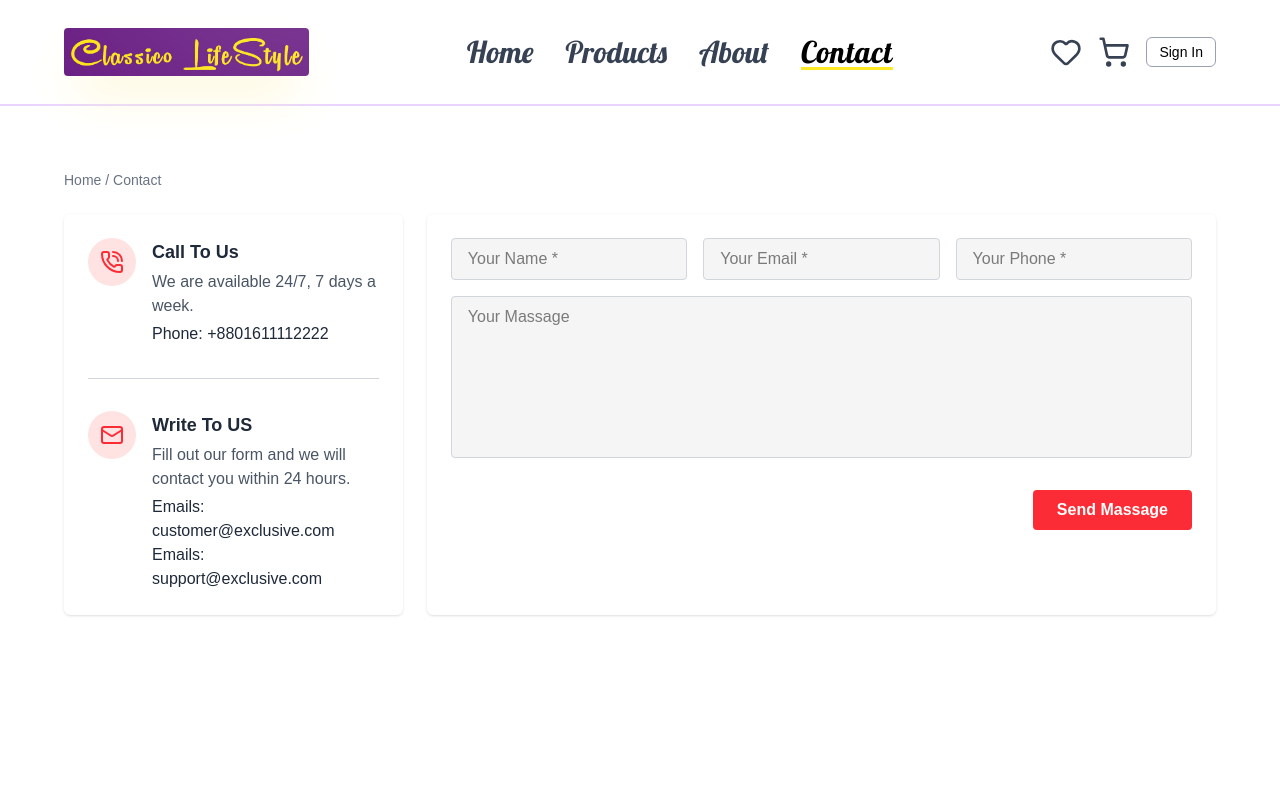
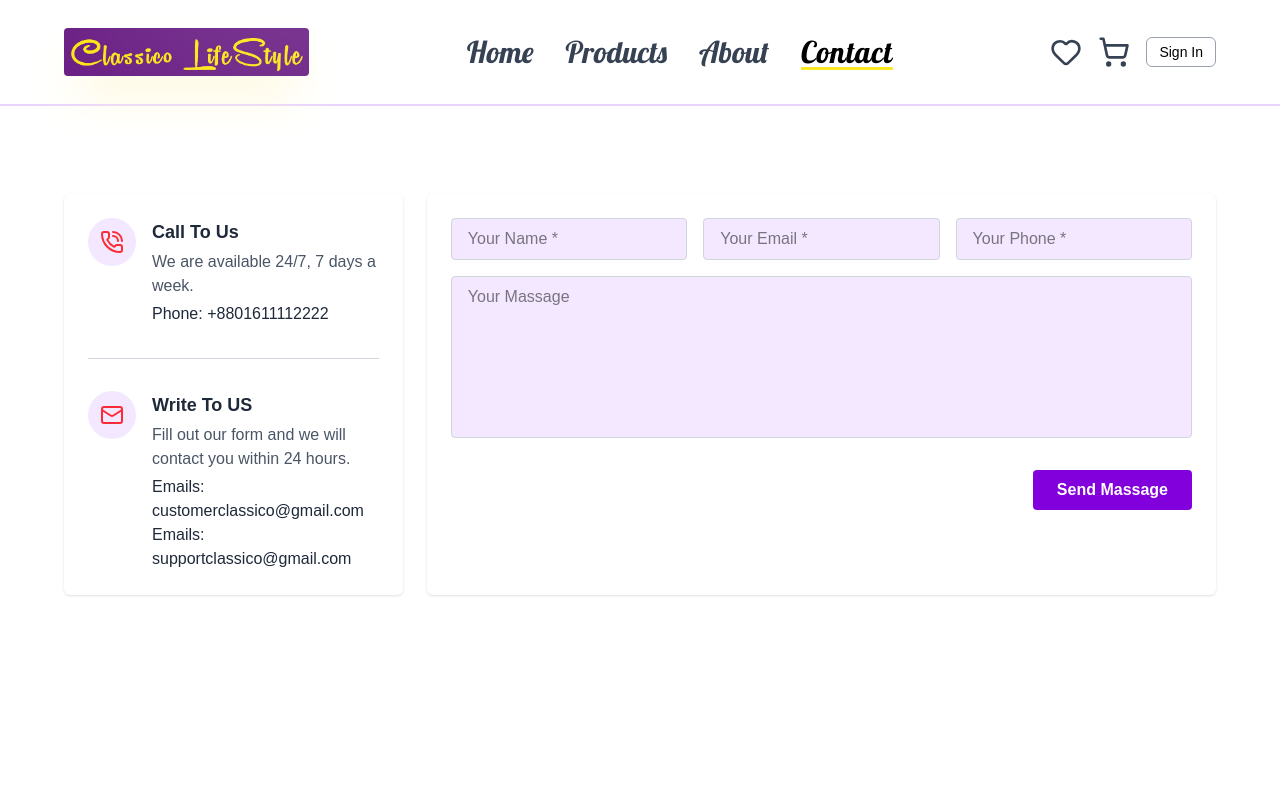
Before and after one commit to Nazmul-Karim-Tanvir/classicoLifestyle, a React (Vite) app in the folder classicoFrontend/: page /contact in a window 1280 px wide. Shown: the top 800 px of the page. Built offline with nearby package versions, Linux system fonts and the light colour scheme.

Commit message:
changed contact design

```diff
--- a/classicoFrontend/src/pages/contact/Contact.jsx
+++ b/classicoFrontend/src/pages/contact/Contact.jsx
@@ -4,19 +4,15 @@ import { Mail, PhoneCall } from 'lucide-react';
 
 const Contact = () => {
     return (
-        <div className="bg-white py-10 px-4 md:px-0 min-h-screen">
-            {/* Breadcrumb */}
-            <div className="max-w-[1170px] mx-auto text-sm text-gray-500 mb-6">
-                <Link to="/" className="hover:underline">Home</Link> / <span>Contact</span>
-            </div>
+        <div className="bg-white py-10 md:px-0 min-h-screen">
 
             {/* Contact Section */}
-            <div className="max-w-[1170px] mx-auto flex flex-col md:flex-row gap-6 mt-6">
+            <div className="flex flex-col md:flex-row gap-6 mt-6">
                 {/* Left Side - 30% */}
                 <div className="w-full md:basis-[30%] flex flex-col gap-8 bg-white p-6 rounded-md shadow-sm">
                     {/* Call Us */}
                     <div className="flex items-start gap-4">
-                        <div className="bg-red-100 text-red-500 p-3 rounded-full">
+                        <div className="bg-purple-100 text-red-500 p-3 rounded-full">
                             <PhoneCall className="w-6 h-6" />
                         </div>
                         <div>
@@ -30,14 +26,14 @@ const Contact = () => {
 
                     {/* Write To Us */}
                     <div className="flex items-start gap-4">
-                        <div className="bg-red-100 text-red-500 p-3 rounded-full">
+                        <div className="bg-purple-100 text-red-500 p-3 rounded-full">
                             <Mail className="w-6 h-6" />
                         </div>
                         <div>
                             <h3 className="text-lg font-semibold text-gray-800">Write To US</h3>
                             <p className="text-gray-600 mt-1">Fill out our form and we will contact you within 24 hours.</p>
-                            <p className="text-gray-800 font-medium mt-1">Emails: customer@exclusive.com</p>
-                            <p className="text-gray-800 font-medium">Emails: support@exclusive.com</p>
+                            <p className="text-gray-800 font-medium mt-1">Emails: customerclassico@gmail.com</p>
+                            <p className="text-gray-800 font-medium">Emails: supportclassico@gmail.com</p>
                         </div>
                     </div>
                 </div>
@@ -50,17 +46,17 @@ const Contact = () => {
                             <input
                                 type="text"
                                 placeholder="Your Name *"
-                                className="border border-gray-300 px-4 py-2 rounded w-full focus:outline-none bg-[#F5F5F5]"
+                                className="border border-gray-300 px-4 py-2 rounded w-full focus:outline-none bg-purple-100"
                             />
                             <input
                                 type="email"
                                 placeholder="Your Email *"
-                                className="border border-gray-300 px-4 py-2 rounded w-full focus:outline-none bg-[#F5F5F5]"
+                                className="border border-gray-300 px-4 py-2 rounded w-full focus:outline-none bg-purple-100"
                             />
                             <input
                                 type="text"
                                 placeholder="Your Phone *"
-                                className="border border-gray-300 px-4 py-2 rounded w-full focus:outline-none bg-[#F5F5F5]"
+                                className="border border-gray-300 px-4 py-2 rounded w-full focus:outline-none bg-purple-100"
                             />
                         </div>
 
@@ -68,14 +64,14 @@ const Contact = () => {
                         <textarea
                             rows="6"
                             placeholder="Your Massage"
-                            className="border border-gray-300 px-4 py-2 rounded w-full focus:outline-none resize-none bg-[#F5F5F5]"
+                            className="border border-gray-300 px-4 py-2 rounded w-full focus:outline-none resize-none bg-purple-100"
                         ></textarea>
 
                         {/* Submit */}
                         <div className="text-right">
                             <button
                                 type="submit"
-                                className="bg-red-500 text-white font-semibold px-6 py-2 my-4 rounded hover:bg-red-600 transition"
+                                className="bg-purple-700 text-white font-semibold px-6 py-2 my-4 rounded hover:bg-purple-800 transition"
                             >
                                 Send Massage
                             </button>
```
